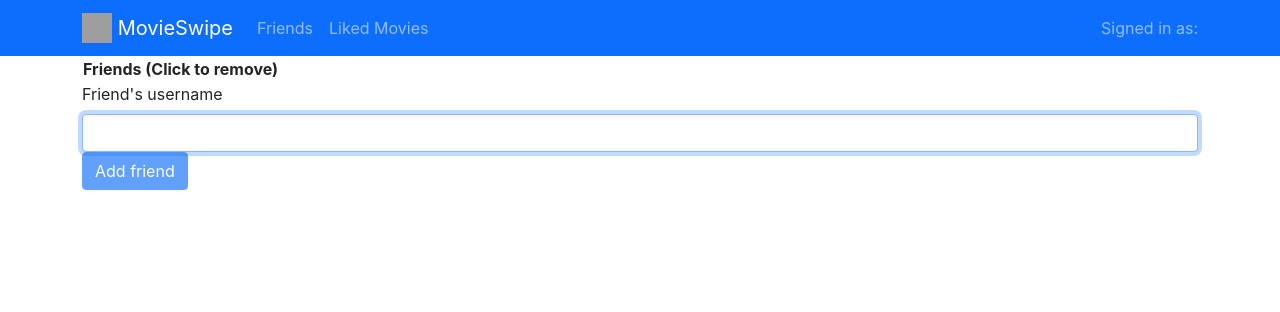
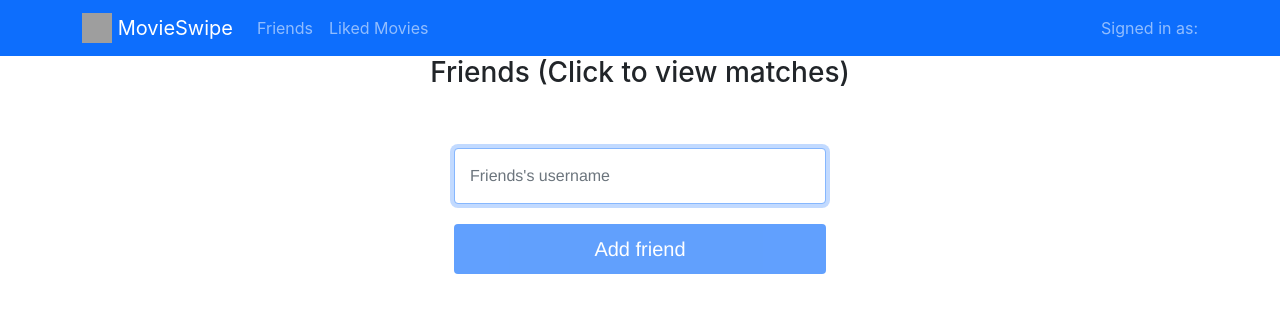
Before and after one commit to ErminFazlic/Movie__Swipe, a React (Create React App) app in the folder client/frontend/: page /friends in a window 1280 px wide. Shown: the top 312 px of the page. Built offline with nearby package versions, Linux system fonts and the light colour scheme; grey boxes are pictures that could not be loaded.

Commit message:
fixed more design on friends page, and liked movies.

```diff
--- /dev/null
+++ b/client/frontend/src/components/Friends.css
@@ -0,0 +1,28 @@
+.btn-primary-remove{
+    transition: 0.5s;
+    background-color: red;
+    width: 25%;
+}
+
+.btn-primary-remove:hover{
+    background-color: rgb(226, 0, 0);
+}
+
+.btn-primary-friend{
+    transition: 0.5s;
+    width: 75%;
+}
+
+.tablewidth{
+    width: 100%;
+
+}
+
+@media (max-width: 991.98px) {
+
+    .tablewidth{
+        width: 100%;
+
+    }
+
+}
--- a/client/frontend/src/components/Friends.tsx
+++ b/client/frontend/src/components/Friends.tsx
@@ -2,6 +2,8 @@ import { useState } from "react"
 import { Form, Button } from "react-bootstrap";
 import { addFriend, getFriends, deleteFriend, getMatches } from "../api";
 import { useNavigate } from "react-router-dom";
+import './Friends.css'
+import { CgUserRemove} from "react-icons/cg";
 
 export const Friends = () => {
     const email: any = localStorage.getItem('email')
@@ -41,33 +43,33 @@ export const Friends = () => {
         })
     }
 
-    function deleteAFriend( item : any) {
+    function deleteAFriend(item: any) {
         const response = deleteFriend(email, item.item._id)
-        response.then(res=> {
-            if (res.status === "500"){
+        response.then(res => {
+            if (res.status === "500") {
                 alert("Something went wrong please try again")
-            }else{
-                alert("Removed "+ item.item.username + " from friends list")
+            } else {
+                alert("Removed " + item.item.username + " from friends list")
                 updateList()
             }
         })
 
     }
-    function viewMatches(item:any){
-        if(username!= null){
+    function viewMatches(item: any) {
+        if (username != null) {
             const response = getMatches(username, item.item.username)
-            response.then(res=>{
-                if(res.message === 'No matches'){
+            response.then(res => {
+                if (res.message === 'No matches') {
                     alert("You and " + item.item.username + " have no matches. Start swiping!")
-                }else{
-                    alert("You have both liked the following movies: " +res.message)
+                } else {
+                    alert("You have both liked the following movies: " + res.message)
                 }
 
             })
         }
     }
 
-    function updateList(){
+    function updateList() {
         const response = getFriends(email)
         response.then(res => {
             if (res.status === "500") {
@@ -82,30 +84,37 @@ export const Friends = () => {
     return (
 
         <div className="container">
-            <table>
-                <thead>
-                    <tr>
-                        <th>Friends (Click to remove)</th>
-                    </tr>
-                </thead>
+            <h3 className="text-center">
+                Friends (Click to view matches)
+            </h3>
+            <div className="d-flex justify-content-center">
+                <div className="col-lg-4 col-12">
+                <table className="tablewidth">
                     <tbody>
                         {friendslist.map(item => {
                             return (
                                 <tr >
-                                <td><Button onClick={() => viewMatches({item})}>{item.username}</Button><Button onClick={() => deleteAFriend({item})}>Remove Friend</Button></td>
+                                    <td>
+                                        <Button className="btn-primary-friend my-1" onClick={() => viewMatches({ item })}>{item.username}</Button>
+                                        <Button className="btn-primary-remove" onClick={() => deleteAFriend({ item })}><CgUserRemove></CgUserRemove></Button>
+                                    </td>
                                 </tr>
                             );
                         })}
                     </tbody>
                 </table>
 
+                </div>
 
+            </div>
+            <div className="d-flex justify-content-center">
+                <div className="col-lg-4 col-12 changepass mx-5">
                     <Form onSubmit={handleSubmit}>
                         <Form.Group controlId="username">
-                    <Form.Label>Friend's username</Form.Label>
                             <Form.Control
                                 autoFocus
-                        type="username"
+                                placeholder="Friends's username"
+                                type="text"
                                 value={friendsUsername}
                                 onChange={(e: any) => setFriendsUsername(e.target.value)}
                             />
@@ -115,6 +124,13 @@ export const Friends = () => {
                         </Button>
                     </Form>
                 </div>
+
+            </div>
+
+
+
+
+        </div>
     );
 }
 
--- /dev/null
+++ b/client/frontend/src/components/Likes.css
@@ -0,0 +1,7 @@
+.btn-primary-1{
+    transition: 0.5s;
+    width: 100%;
+}
+.btn-primary-1:hover{
+    background-color: red;
+}
--- a/client/frontend/src/components/Likes.tsx
+++ b/client/frontend/src/components/Likes.tsx
@@ -2,6 +2,7 @@ import { useState } from "react"
 import { Button } from "react-bootstrap";
 import { removeLike, getLikedMovies } from "../api";
 import { useNavigate } from "react-router-dom";
+import './Likes.css'
 
 export const Likes = () => {
     const username: any = localStorage.getItem('username')
@@ -16,23 +17,23 @@ export const Likes = () => {
     }
 
 
-    function removeLikedMovie( item : any) {
+    function removeLikedMovie(item: any) {
         const response = removeLike(username, item.item._id)
 
-        response.then(res=>{
-            if(res.status==='401'){
+        response.then(res => {
+            if (res.status === '401') {
                 alert(res.message)
-            }else if(res.status==='500'){
+            } else if (res.status === '500') {
                 alert(res.message)
-            }else{
-                alert("Successfully removed "+ item.item.name + " from your liked list")
+            } else {
+                alert("Successfully removed " + item.item.name + " from your liked list")
                 updateList()
             }
         })
     }
-    function updateList(){
+    function updateList() {
         const response = getLikedMovies(username)
-        response.then(res=>{
+        response.then(res => {
             localStorage.setItem('likedMovies', res.message)
             navigate('/likes')
         })
@@ -41,23 +42,23 @@ export const Likes = () => {
     return (
 
         <div className="container">
-            <table>
-                <thead>
-                    <tr>
-                        <th>Liked movies, click to remove!</th>
-                    </tr>
-                </thead>
+            <h3 className="text-center">Liked movies, click to remove!</h3>
+            <div className="d-flex justify-content-center">
+
+                <table className="">
                     <tbody>
                         {movieList.map(item => {
                             return (
                                 <tr >
-                                <td><Button onClick={() => removeLikedMovie({item})}>{item.name}</Button></td>
+                                    <td><Button className="my-1 btn-primary-1" onClick={() => removeLikedMovie({ item })}>{item.name}</Button></td>
                                 </tr>
                             );
                         })}
                     </tbody>
                 </table>
             </div>
+
+        </div>
     );
 }
 
--- a/client/frontend/src/components/Movies.css
+++ b/client/frontend/src/components/Movies.css
@@ -17,6 +17,7 @@
     padding: .5rem 1rem;
     font-size: 4.25rem;
     border-radius: 1rem;
+    transition: 0.5s;
 
 }
 
--- /dev/null
+++ b/client/frontend/src/components/Profile.css
@@ -0,0 +1,44 @@
+.changepass {
+  font-family: Helvetica;
+  color: rgb(0, 0, 0);
+  padding: 30px 0px;
+  border-radius: 10px;
+  float: left;
+}
+.changepass h3 {
+  text-align: center;
+}
+
+.changepass input {
+  display: block;
+  margin: 20px auto;
+  padding: 15px;
+}
+.changepass input:focus,
+.box input:active,
+.box button:focus,
+.box button:active {
+  outline: none;
+}
+
+.changepass button {
+  border: 0;
+  color: #fff;
+  padding: 10px;
+  font-size: 20px;
+  width: 100%;
+  margin: 20px auto;
+  display: block;
+  cursor: pointer;
+  transition: 0.5s;
+}
+.changepass button:hover {
+  background: #ff5492;
+}
+.changepass a {
+  font-size: 15px;
+  text-align: center;
+}
+.changepass a:hover {
+  color: #ff5492;
+}
--- a/client/frontend/src/components/Profile.tsx
+++ b/client/frontend/src/components/Profile.tsx
@@ -1,7 +1,9 @@
 import { useState } from "react"
-import { Form, Button } from "react-bootstrap";
+import { Form, Button, Row } from "react-bootstrap";
 import { changePassword } from "../api";
 import { useNavigate } from "react-router-dom";
+import './Profile.css'
+import { FaAlignCenter } from "react-icons/fa";
 
 
 
@@ -35,7 +37,7 @@ export const Profile = () => {
         })
     }
 
-    function logout(){
+    function logout() {
         localStorage.clear()
         navigate('/')
     }
@@ -44,11 +46,13 @@ export const Profile = () => {
     return (
 
         <div className="container">
-
+            <div className="d-flex justify-content-center">
+                <div className="col-lg-4 col-12 changepass mx-5">
+                    <h3>Change password</h3>
                     <Form onSubmit={handleSubmit}>
                         <Form.Group controlId="password">
-                    <Form.Label>Change password</Form.Label>
                             <Form.Control
+                                placeholder="Password"
                                 autoFocus
                                 type="password"
                                 value={newPassword}
@@ -58,8 +62,11 @@ export const Profile = () => {
                         <Button type="submit" disabled={!validateForm()}>
                             Change!
                         </Button>
+                        <Button onClick={logout}>Logout</Button>
                     </Form>
-            <Button onClick={logout}>Logout</Button>
+                </div>
+            </div>
+
         </div>
     );
 }
```
Lines whose indentation alone changed are shown as unchanged.
